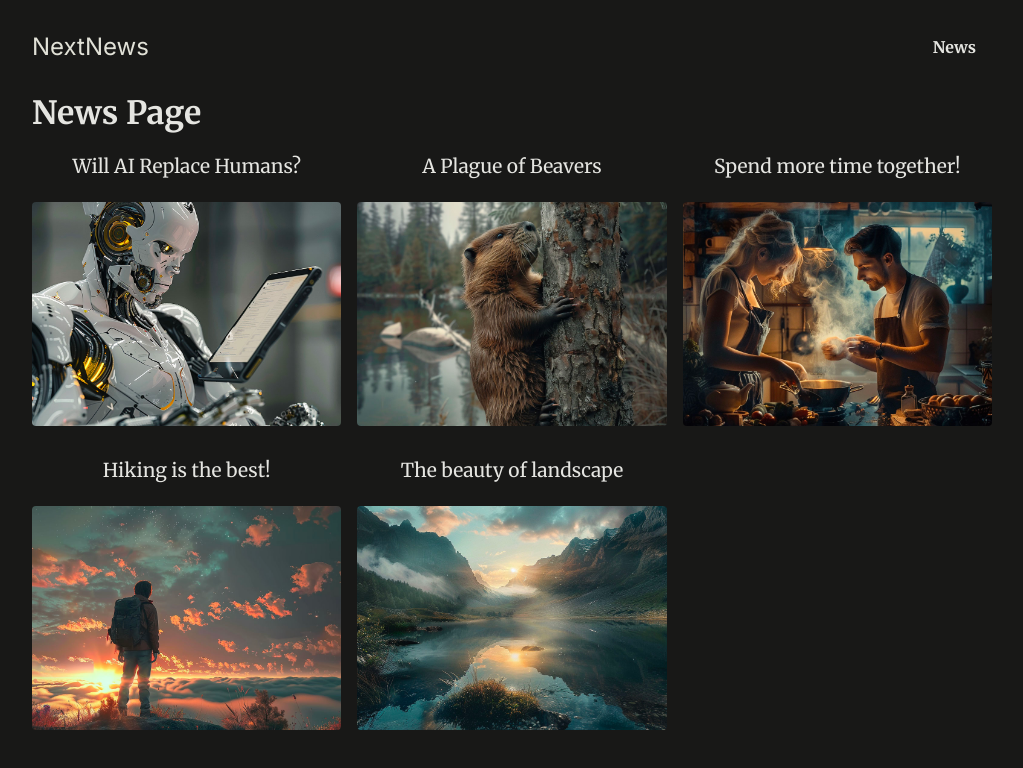
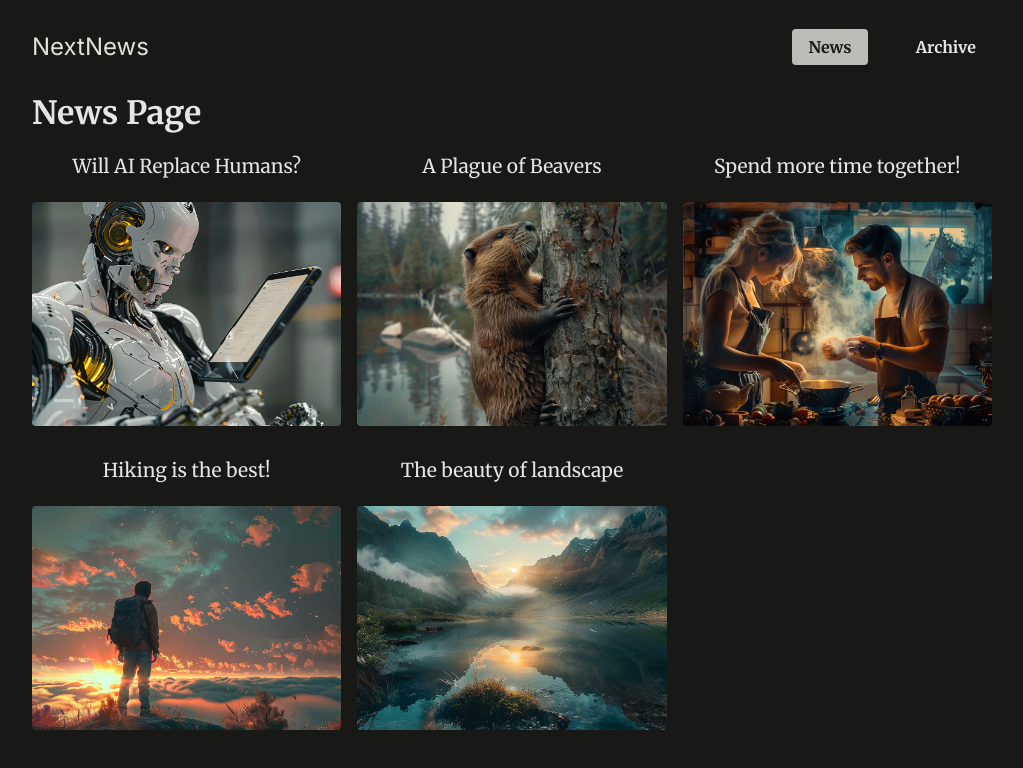
Before and after one commit to garold664/nextjs-news-archive, a Next.js app: page /news in a window 1280 px wide. Shown: the top 768 px of the page, without its empty margins (128-1151 px from the left). Built offline with nearby package versions, Linux system fonts and the light colour scheme.

Commit message:
added active states to links in main header

```diff
--- a/components/main-header.tsx
+++ b/components/main-header.tsx
@@ -1,5 +1,8 @@
+'use client';
 import Link from 'next/link';
+
 import React from 'react';
+import NavLink from './nav-link';
 
 export default function MainHeader() {
   return (
@@ -10,7 +13,10 @@ export default function MainHeader() {
       <nav>
         <ul>
           <li>
-            <Link href="/news">News</Link>
+            <NavLink href="/news">News</NavLink>
+          </li>
+          <li>
+            <NavLink href="/archive">Archive</NavLink>
           </li>
         </ul>
       </nav>
--- /dev/null
+++ b/components/nav-link.tsx
@@ -0,0 +1,18 @@
+import Link from 'next/link';
+import React from 'react';
+import { usePathname } from 'next/navigation';
+
+export default function NavLink({
+  href,
+  children,
+}: {
+  href: string;
+  children: React.ReactNode;
+}) {
+  const pathname = usePathname();
+  return (
+    <Link className={pathname.startsWith(href) ? 'active' : ''} href={href}>
+      {children}
+    </Link>
+  );
+}
```
